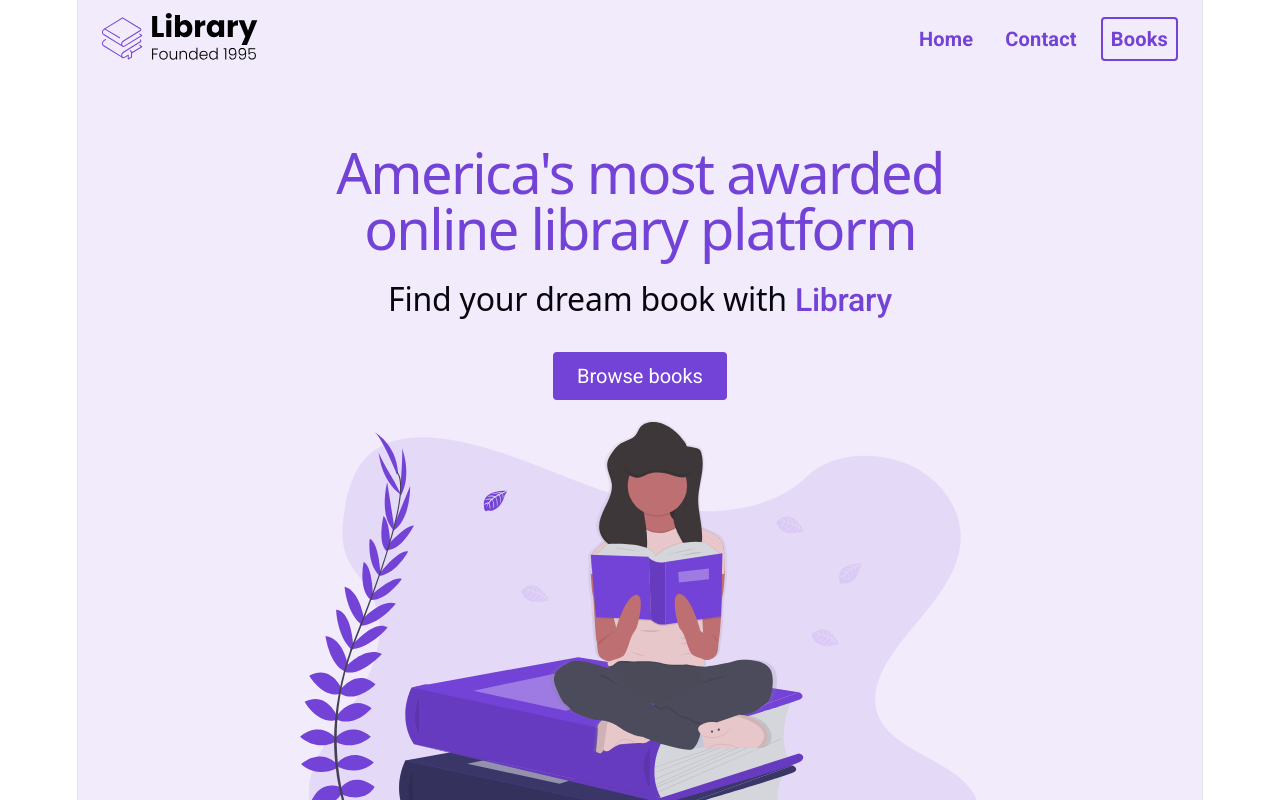
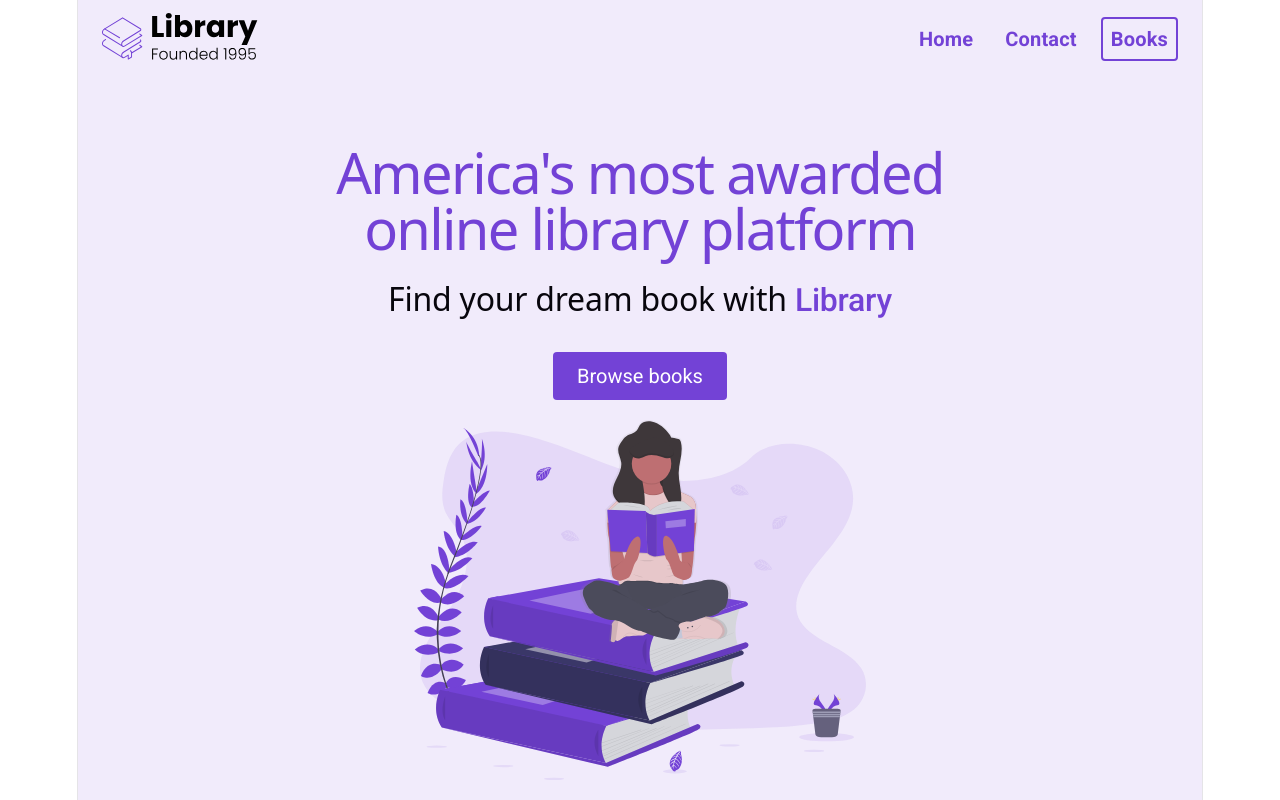
Before and after one commit to reaaland/My-Library_React, a React (Vite) app: page / in a window 1280 px wide. Shown: the top 800 px of the page. Built offline with nearby package versions, Linux system fonts and the light colour scheme.

Commit message:
fixing space with header and highlight

```diff
--- a/src/App.css
+++ b/src/App.css
@@ -81,6 +81,8 @@ button:active {
 
 .logo {
   width: 160px;
+  height: auto;
+  padding: 0;
 }
 
 .nav__container {
@@ -179,7 +181,8 @@ button:active {
 }
 
 header {
-  height: calc(100vh - 80px);
+  min-height: calc(100vh - 80px);
+  overflow: hidden;
 }
 
 .header__container {
@@ -202,6 +205,12 @@ header {
 .header__img--wrapper {
   padding: 20px;
   z-index: 2;
+  max-width: 720px;
+}
+
+.header__img--wrapper img {
+  max-height: 45vh;
+  object-fit: contain;
 }
 
 .container {
@@ -226,15 +235,13 @@ header {
 
 #highlights {
   position: relative;
-  max-width: 100vw;
-}
+  }
 
 #highlights:after,
 #highlights:before {
-  background: url('assets/wave.svg');
-  content: "";
+  background-image: url('./assets/wave.svg');
   position: absolute;
-  width: 101vw;
+  width: 100%;
   height: 12vw;
   left: 0;
   z-index: 1;
```
